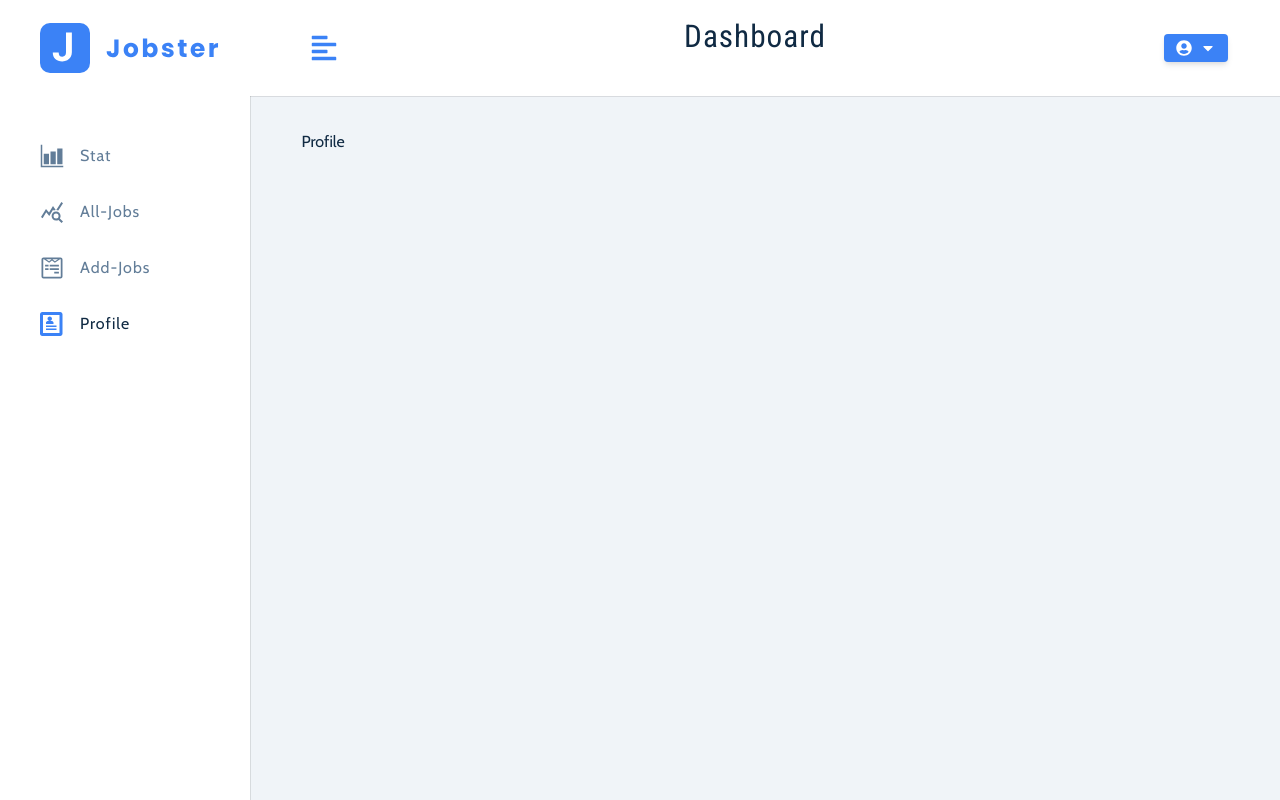
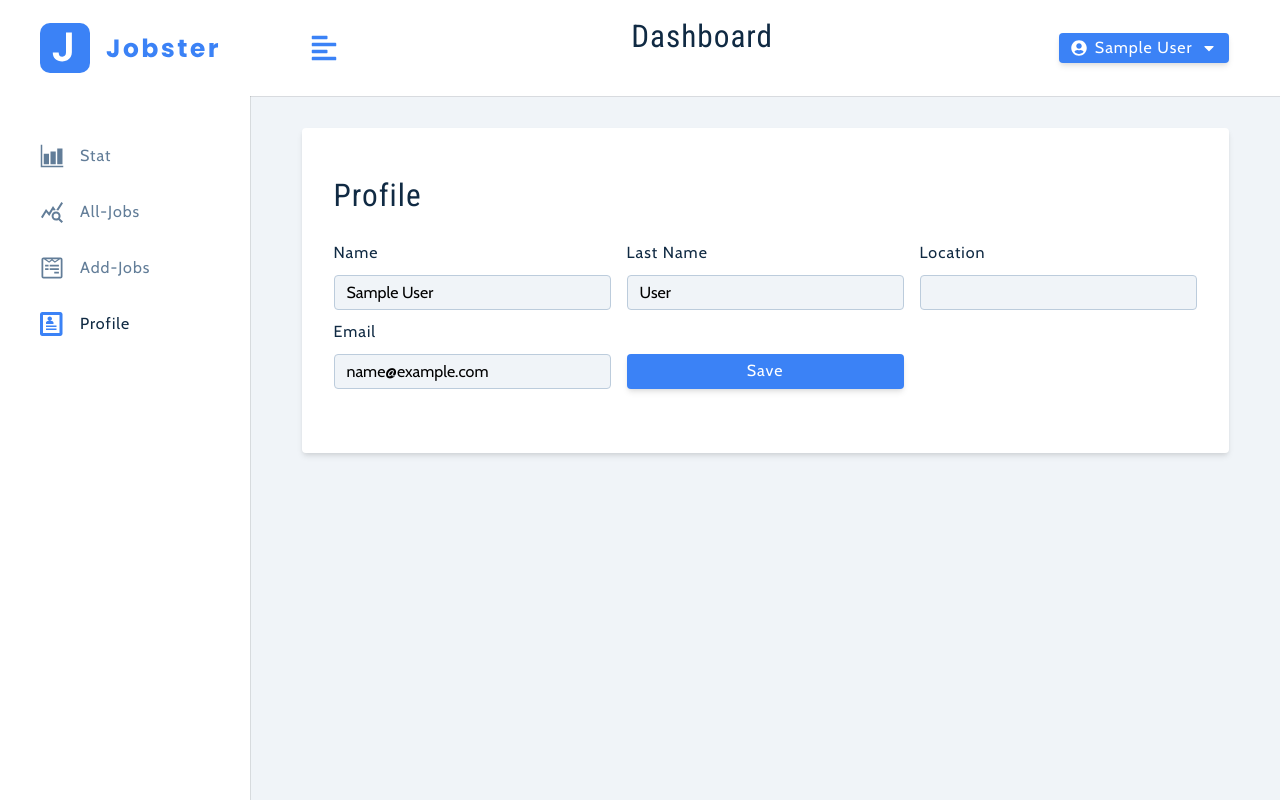
Before and after one commit to Victor-olabisi/jobster, a React (Vite) app: page /profile in a window 1280 px wide. Built offline with nearby package versions, Linux system fonts and the light colour scheme; sample sign-in values are in the browser's storage.

Commit message:
worked on update user functionality

```diff
--- a/src/component/FormRow.jsx
+++ b/src/component/FormRow.jsx
@@ -1,8 +1,8 @@
-const FormRow = ({name, type, handleChange, value}) => {
+const FormRow = ({name, type, handleChange, value, labelText}) => {
   return (
     <div className="form-row">
       <label htmlFor="name" className="form-label">
-        {name}
+        {labelText || name}
       </label>
       <input
         type={type}
--- /dev/null
+++ b/src/features/job/jobSlice.js
@@ -0,0 +1,15 @@
+import { createAsyncThunk, createSlice } from '@reduxjs/toolkit'
+
+const initialState = {
+isLoading:false
+}
+
+const jobSlice = createSlice({
+    name: 'job',
+    initialState,
+    reducers: {
+
+    }
+})
+
+export default jobSlice.reducer
--- a/src/features/user/userSlice.js
+++ b/src/features/user/userSlice.js
@@ -7,7 +7,30 @@ import {
 } from "../../utils/localStorage";
 import { toast } from "react-toastify";
 
+const initialState = {
+  isLoading: false,
+  isSidebarOpen: false,
+  // user: setInterval(() => {
+  //   getUserFromLocalStorage();
+  // }, 5000),
+  user: getUserFromLocalStorage() || null,
+};
 
+export const updateUserProfile = createAsyncThunk(
+  "user/updateUser",
+  async (user, thunkAPI) => {
+    try {
+      const resp = await customFetch.patch("/auth/updateUser", user, {
+        headers: {
+          Authorization: `Bearer ${thunkAPI.getState().user.user.token}`,
+        },
+      });
+      return resp.data;
+    } catch (error) {
+      return error;
+    }
+  }
+);
 
 // register user to the api
 export const registerUser = createAsyncThunk(
@@ -37,13 +60,6 @@ export const loginUser = createAsyncThunk(
   }
 );
 
-const initialState = {
-  isLoading: false,
-  isSidebarOpen: false,
-  user: setTimeout(() => {
-    getUserFromLocalStorage()
-  }, 5000),
-};
 const userSlice = createSlice({
   name: "user",
   initialState,
@@ -59,18 +75,20 @@ const userSlice = createSlice({
     },
   },
   extraReducers: {
+    // register user
     [registerUser.pending]: (state) => {
       state.isLoading = true;
     },
     [registerUser.fulfilled]: (state, { payload }) => {
       const { user } = payload;
+      addUserLocalStorage(user);
       state.isLoading = false;
       // console.log(payload);
-      addUserLocalStorage(user);
       state.user = user;
       toast.success(`hello there ${user.name}`);
     },
     [registerUser.rejected]: (state) => {},
+    // login user
     [loginUser.pending]: (state) => {
       state.isLoading = true;
     },
@@ -79,8 +97,24 @@ const userSlice = createSlice({
       addUserLocalStorage(user);
       state.isLoading = false;
       state.user = user;
-      // toast.success(`welcome back there ${user.name}`);
+      toast.success(`welcome back there ${user.name}`);
     },
+    // update user profile
+    [updateUserProfile.pending]: (state) => {
+      state.isLoading = true;
+    },
+    [updateUserProfile.fulfilled]: (state, { payload }) => {
+      console.log(payload);
+      const { user } = payload;
+      addUserLocalStorage(user);
+      state.user = user;
+
+      state.isLoading = false;
+      toast.success('profile details updated')
+    },
+    [updateUserProfile.rejected]: () => {
+
+    }
   },
 });
 
--- a/src/pages/dashboard/Profile.jsx
+++ b/src/pages/dashboard/Profile.jsx
@@ -1,6 +1,69 @@
+import Wrapper from '../../assets/wrappers/DashboardFormPage'
+import { useState } from 'react'
+import { useSelector, useDispatch } from 'react-redux'
+import FormRow from '../../component/FormRow'
+import { toast } from 'react-toastify'
+import { updateUserProfile } from '../../features/user/userSlice'
+
 const Profile = () => {
+  const { isLoading, user } = useSelector((store) => store.user)
+  const dispatch = useDispatch()
+  const [profileDetails, setProfileDetails] = useState({
+    name: user?.name || '',
+    lastName: user?.lastName || '',
+    email: user?.email || ' ',
+    location:user?.location || ' '
+
+  })
+  const handleChange = (e) => {
+    const name = e.target.name
+    const value = e.target.value
+    setProfileDetails({...profileDetails, [name]:value})
+  }
+  const onSubmit = (e) => {
+    e.preventDefault()
+    const {name,lastName, location, email}= profileDetails
+    if (!name || !lastName || !location || !email) {
+      toast.error('please fill all input')
+      return
+    }
+    dispatch(updateUserProfile({ name, email, lastName, location }));
+  }
   return (
-    <div>Profile</div>
-  )
+    <Wrapper>
+      <form className="form" onSubmit={onSubmit}>
+        <h3>profile</h3>
+        <div className="form-center">
+          <FormRow
+            type="text"
+            name="name"
+            handleChange={handleChange}
+            value={profileDetails.name}
+          />
+          <FormRow
+            type="text"
+            name="lastName"
+            handleChange={handleChange}
+            labelText="last name"
+            value={profileDetails.lastName}
+          />
+          <FormRow
+            type="text"
+            name="location"
+            handleChange={handleChange}
+            value={profileDetails.location}
+          />
+
+          <FormRow
+            type="email"
+            name="email"
+            handleChange={handleChange}
+            value={profileDetails.email}
+          />
+          <button type='submit' className="btn" disabled={isLoading}>{isLoading ? 'saving...' : 'save'}</button>
+        </div>
+      </form>
+    </Wrapper>
+  );
 }
 export default Profile
--- a/src/store.js
+++ b/src/store.js
@@ -1,9 +1,11 @@
 import { configureStore } from "@reduxjs/toolkit";
 import userSlice from "./features/user/userSlice";
+import jobSlice from "./features/job/jobSlice";
 
 const store = configureStore({
     reducer:{
-        user:userSlice
+        user: userSlice,
+        job:jobSlice
     }
 })
 
--- a/src/utils/ProtectedRoute.jsx
+++ b/src/utils/ProtectedRoute.jsx
@@ -7,7 +7,9 @@ import {Navigate} from 'react-router-dom'
 const ProtectedRoute = ({children}) => {
     const { user } = useSelector((store) => store.user)
     // const navigate = useNavigate()
+
     if (!user) {
+
        return <Navigate to='/landing'/>
     }
     return children
--- a/src/utils/localStorage.js
+++ b/src/utils/localStorage.js
@@ -7,14 +7,16 @@ export const removerUserLocalStorage = () => {
 };
 
 export const getUserFromLocalStorage = () => {
-//   const result = localStorage.getItem("user");
-//     let user = null;
-//     if (!result === null) {
-//       user = JSON.parse(result);
-//       return user;
-//     }
-    // return user;
-  const user = localStorage.getItem('user') ? JSON.parse(localStorage.getItem('user')) : null
+  // const result = localStorage.getItem("user");
+  //   let user = null;
+  //   if (!result === null) {
+  //     user = JSON.parse(result);
+  //     return user;
+  //   }
+  // return user;
+  const user = localStorage.getItem("user")
+    ? JSON.parse(localStorage.getItem("user"))
+    : null;
+  return user;
 
-  return user;
 };
```
